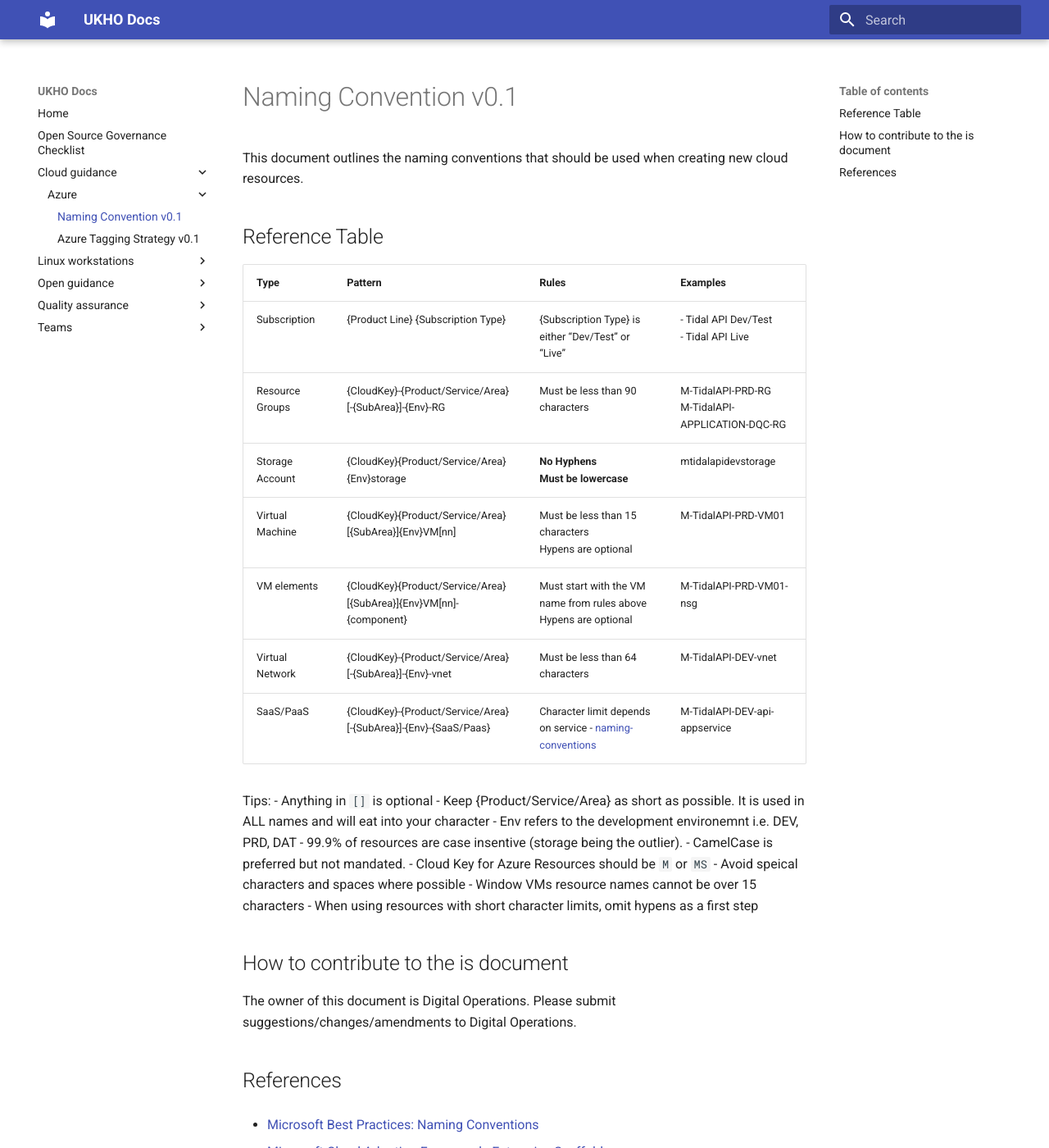
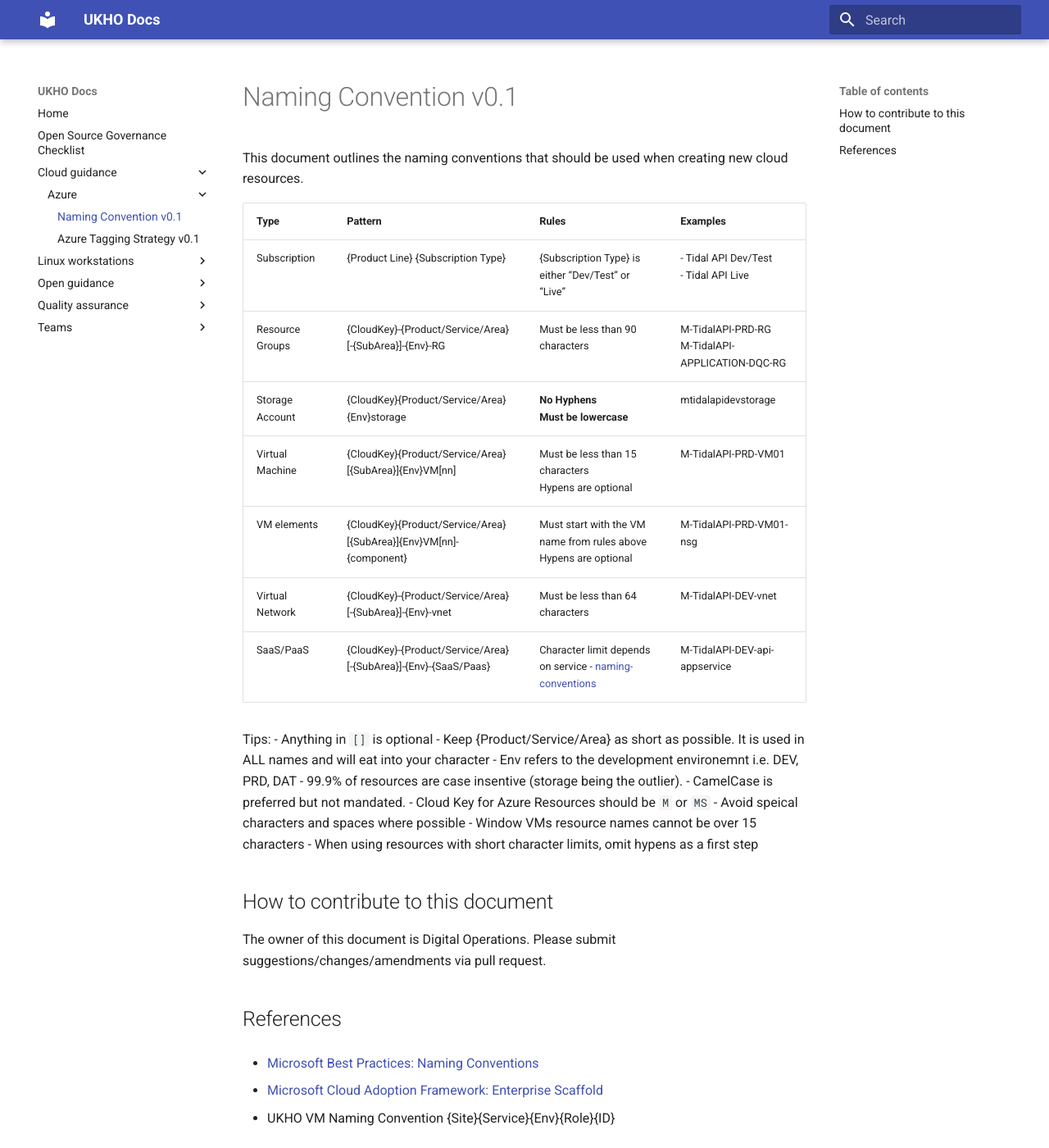
Before and after one commit to UKHO/docs, an MkDocs documentation site: the page built from docs/cloud-guidance/azure/ukho-azure-naming-convention.md, in a window 1280 px wide and 1400 px high. Shown: the whole window at 82% size. Built offline with MkDocs 1.6.1 and Material for MkDocs 9.7.7, drawn with Linux system fonts in a browser that asks for light colours.

Commit message:
Update ukho-azure-naming-convention.md

```diff
--- a/docs/cloud-guidance/azure/ukho-azure-naming-convention.md
+++ b/docs/cloud-guidance/azure/ukho-azure-naming-convention.md
@@ -1,8 +1,6 @@
 # Naming Convention v0.1
 
 This document outlines the naming conventions that should be used when creating new cloud resources.
-
-## Reference Table
 
 | Type | Pattern | Rules | Examples |
 |-|-|-|-|
@@ -26,9 +24,9 @@ Tips:
 - When using resources with short character limits, omit hypens as a first step
 
 
-## How to contribute to the is document
+## How to contribute to this document
 
-The owner of this document is Digital Operations. Please submit suggestions/changes/amendments to Digital Operations.
+The owner of this document is Digital Operations. Please submit suggestions/changes/amendments via pull request.
 
 ## References
 
```
